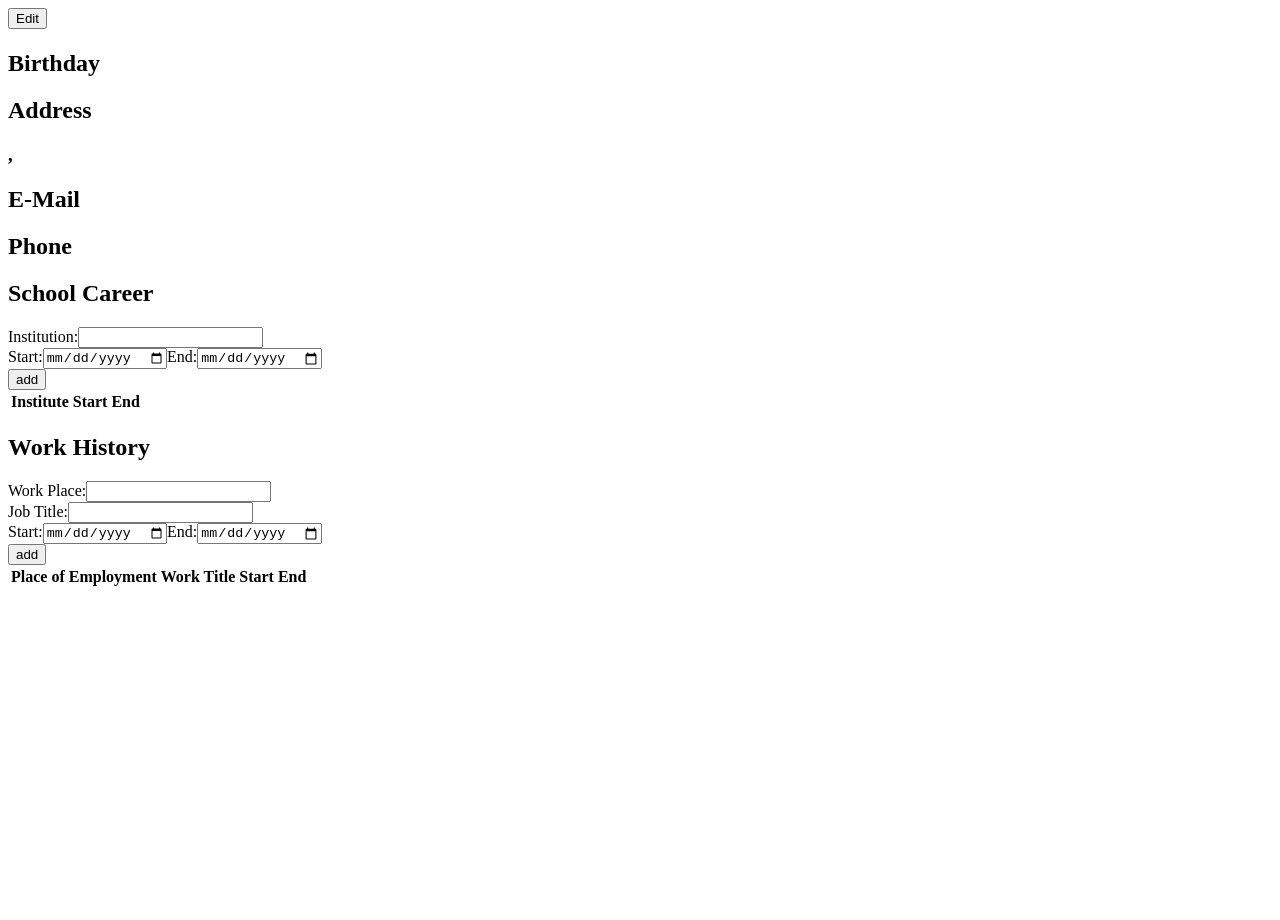
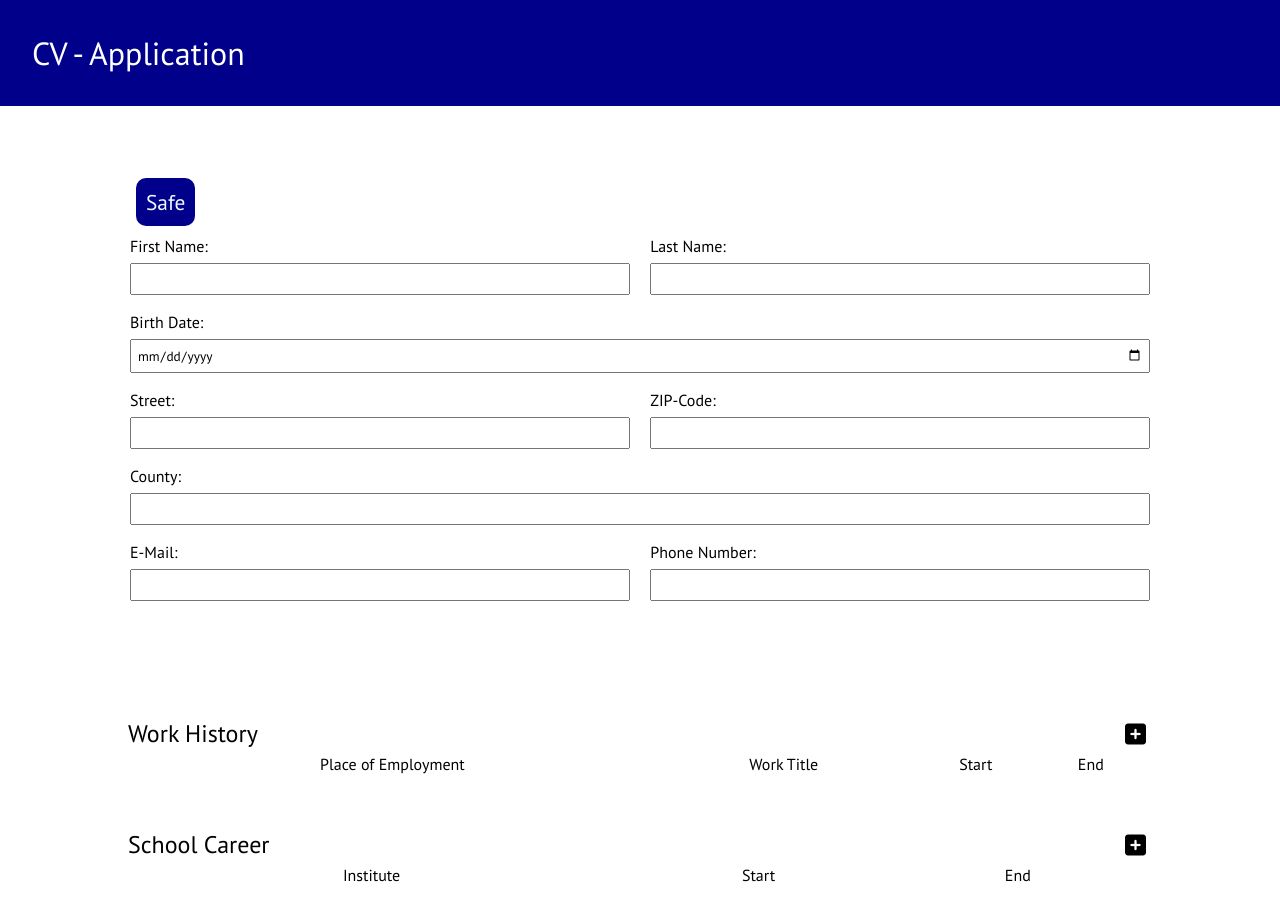
Before and after one commit to JPcookie290/project-cv-application, a React (Vite) app: page / in a window 1280 px wide. Shown: the top 920 px of the page. Before the commit the page ends 800 px from the top, so only its background shows below. Built offline with nearby package versions, Linux system fonts and the light colour scheme.

Commit message:
starting to work on the design

```diff
--- a/index.html
+++ b/index.html
@@ -3,6 +3,16 @@
   <head>
     <meta charset="UTF-8" />
     <link rel="icon" type="image/svg+xml" href="/vite.svg" />
+    <link rel="preconnect" href="https://fonts.googleapis.com" />
+    <link rel="preconnect" href="https://fonts.gstatic.com" crossorigin />
+    <link
+      href="https://fonts.googleapis.com/css2?family=PT+Sans:wght@400;700&display=swap"
+      rel="stylesheet"
+    />
+    <script
+      src="https://kit.fontawesome.com/a8d154e7d8.js"
+      crossorigin="anonymous"
+    ></script>
     <meta name="viewport" content="width=device-width, initial-scale=1.0" />
     <title>Vite + React + TS</title>
   </head>
--- /dev/null
+++ b/src/App.css
@@ -0,0 +1,133 @@
+* {
+  margin: 0%;
+  box-sizing: border-box;
+  font-family: "PT Sans", sans-serif;
+  font-weight: 400;
+  font-style: normal;
+}
+header {
+  background-color: darkblue;
+  color: white;
+  padding: 2em;
+}
+.container {
+  width: 80%;
+  margin-left: auto;
+  margin-right: auto;
+  margin-top: 5%;
+}
+
+input {
+  padding: 5px;
+  margin-top: 0.5em;
+  margin-bottom: 1em;
+}
+form {
+  div {
+    padding: 2px;
+    display: flex;
+    flex-direction: column;
+  }
+}
+
+.twoInputBackToBack {
+  display: flex;
+  flex-direction: row;
+  justify-content: space-between;
+  div {
+    width: 49%;
+    padding: 0;
+  }
+}
+.threeInputBackToBack {
+  display: flex;
+  flex-direction: row;
+  justify-content: space-between;
+  align-items: flex-end;
+  div {
+    width: 45%;
+    padding: 0;
+  }
+  button {
+    width: auto;
+    margin-bottom: 1em;
+  }
+}
+.personalInfo {
+  display: flex;
+  flex-direction: column;
+  h2 {
+    margin-top: 0;
+  }
+  h3 {
+    margin-bottom: 0;
+  }
+  div {
+    margin-bottom: 1em;
+  }
+}
+.twoEntries {
+  display: grid;
+  grid-template-columns: 70% 30%;
+}
+.editBtn {
+  margin: 0.5rem;
+  font-size: 16pt;
+  padding: 0.5rem;
+  align-self: flex-end;
+  background-color: darkblue;
+  color: aliceblue;
+  border: 2px solid darkblue;
+  border-radius: 10px;
+}
+.editBtn:hover {
+  border: 2px solid darkblue;
+  background-color: aliceblue;
+  color: darkblue;
+}
+.history {
+  button:hover {
+    transform: scale(1.2);
+  }
+}
+.personalData {
+  margin-bottom: 10%;
+}
+.workData,
+.educationData {
+  margin-bottom: 5%;
+  display: grid;
+  grid-template-columns: 4fr 1fr;
+  grid-template-rows: auto;
+  h2 {
+    grid-row: 1;
+    grid-column: 1;
+  }
+  button {
+    grid-row: 1;
+    grid-column: 2;
+    justify-self: end;
+    background-color: transparent;
+    border: none;
+  }
+  form {
+    grid-row: 2;
+    grid-column: 1 / span 2;
+  }
+  table {
+    grid-row: 3;
+    grid-column: 1 / span 2;
+    width: 100%;
+    text-align: center;
+  }
+}
+
+.addToTimeLine {
+  font-size: 1.5em;
+}
+@media screen and (min-width: 992px) {
+  history {
+    display: flex;
+    flex-direction: row;
+  }
+}
--- a/src/App.tsx
+++ b/src/App.tsx
@@ -1,13 +1,20 @@
 import PersonalData from "./components/PersonalData";
 import EducationData from "./components/EducationData";
 import WorkHistoryData from "./components/WorkHistoryData";
-
+import "./App.css";
 function App() {
   return (
     <>
-      <PersonalData />
-      <EducationData />
-      <WorkHistoryData />
+      <header>
+        <h1 className="headingApp">CV - Application</h1>
+      </header>
+      <div className="container">
+        <PersonalData />
+        <div className="history">
+          <WorkHistoryData />
+          <EducationData />
+        </div>
+      </div>
     </>
   );
 }
--- a/src/components/EducationData.tsx
+++ b/src/components/EducationData.tsx
@@ -13,9 +13,10 @@ export default function EducationData() {
 
   const addSchool = (e: FormEvent) => {
     e.preventDefault();
-    console.log(singleSchool);
+    // console.log(singleSchool);
     setAllSchools([...allSchools, singleSchool]);
-    console.log(allSchools);
+    // console.log(allSchools);
+    setSingleSchool({ name: "", start: "", end: "" });
   };
   const removeSchool = (name: string) => {
     console.log("test delete", name);
@@ -26,15 +27,31 @@ export default function EducationData() {
       });
     });
   };
+  const changeButton = () => {
+    setShowForm(!showForm);
+  };
+  const [showForm, setShowForm] = useState(false);
   return (
-    <>
+    <div className="educationData">
       <h2>School Career</h2>
-      <EducationDataInput
-        school={singleSchool}
-        setSchool={setSingleSchool}
-        addSchool={addSchool}
-      />
+      {!showForm && (
+        <button className="addToTimeLine" onClick={() => changeButton()}>
+          <i className="fa-solid fa-square-plus"></i>
+        </button>
+      )}
+      {showForm && (
+        <button className="addToTimeLine" onClick={() => changeButton()}>
+          <i className="fa-solid fa-square-minus"></i>
+        </button>
+      )}
+      {showForm && (
+        <EducationDataInput
+          school={singleSchool}
+          setSchool={setSingleSchool}
+          addSchool={addSchool}
+        />
+      )}
       <EducationDataView schools={allSchools} remove={removeSchool} />
-    </>
+    </div>
   );
 }
--- a/src/components/EducationDataInput.tsx
+++ b/src/components/EducationDataInput.tsx
@@ -25,6 +25,7 @@ export default function EducationDataInput({
           onChange={(e) => changeData(e, "name")}
         />
       </div>
+      <div className="threeInputBackToBack">
         <div>
           <label>Start:</label>
           <input
@@ -32,6 +33,8 @@ export default function EducationDataInput({
             value={school.start}
             onChange={(e) => changeData(e, "start")}
           />
+        </div>
+        <div>
           <label>End:</label>
           <input
             type="date"
@@ -40,6 +43,7 @@ export default function EducationDataInput({
           />
         </div>
         <button type="submit">add</button>
+      </div>
     </form>
   );
 }
--- a/src/components/EducationDataView.tsx
+++ b/src/components/EducationDataView.tsx
@@ -25,7 +25,9 @@ export default function EducationDataView({ schools, remove }: Props) {
           <td>{school.start}</td>
           <td>{checkDate(school.end)}</td>
           <td>
-            <button onClick={() => remove(school.name)}>X</button>
+            <button onClick={() => remove(school.name)}>
+              <i className="fa-solid fa-xmark"></i>
+            </button>
           </td>
         </tr>
       ))}
--- a/src/components/PersonalData.tsx
+++ b/src/components/PersonalData.tsx
@@ -1,4 +1,4 @@
-import { FormEvent, useState } from "react";
+import { ChangeEvent, useState } from "react";
 import PersonalDataInput from "./PersonalDataInput";
 import IUserInput from "./Interfaces";
 import PersonalDataView from "./PersonalDataView";
@@ -16,23 +16,29 @@ export default function PersonalData() {
   });
   const changeButton = () => {
     setShowForm(!showForm);
+    setDetail(!showDetail);
   };
-  const [showForm, setShowForm] = useState(false);
-  const handleData = (event: FormEvent, data: IUserInput) => {
-    event.preventDefault();
-    //console.log("test");
+  const [showForm, setShowForm] = useState(true);
+  const [showDetail, setDetail] = useState(false);
+  const changeInput = (e: ChangeEvent<HTMLInputElement>, type: string) => {
+    setPersonalData({ ...personalData, [type]: e?.target?.value });
+    //console.log(e);
+  };
 
-    setPersonalData({
-      ...data,
-    });
-    // console.log(data);
-    // console.log(personalData);
-  };
   return (
-    <>
-      <button onClick={() => changeButton()}>Edit</button>
-      {showForm && <PersonalDataInput handleData={handleData} />}
-      <PersonalDataView data={personalData} />
-    </>
+    <div className="personalData">
+      {showForm && (
+        <button className="editBtn" onClick={() => changeButton()}>
+          Safe
+        </button>
+      )}
+      {!showForm && (
+        <button className="editBtn" onClick={() => changeButton()}>
+          Edit
+        </button>
+      )}
+      {showForm && <PersonalDataInput handleData={changeInput} />}
+      {showDetail && <PersonalDataView data={personalData} />}
+    </div>
   );
 }
--- a/src/components/PersonalDataInput.tsx
+++ b/src/components/PersonalDataInput.tsx
@@ -1,9 +1,9 @@
-import { ChangeEvent, FormEvent, useState } from "react";
+import { ChangeEvent, useState } from "react";
 import IUserInput from "./Interfaces";
 // import PersonalDataView from "./PersonalDataView";
 
 interface Props {
-  handleData: (e: FormEvent<HTMLFormElement>, personalData: IUserInput) => void;
+  handleData: (e: ChangeEvent<HTMLInputElement>, personalData: string) => void;
 }
 
 export default function PersonalDataInput({ handleData }: Props) {
@@ -26,13 +26,16 @@ export default function PersonalDataInput({ handleData }: Props) {
   };
 
   return (
-    <form onSubmit={(e) => handleData(e, personalData)}>
+    <form>
+      <div className="twoInputBackToBack">
         <div>
           <label>First Name:</label>
           <input
             type="text"
             value={personalData.firstname}
-          onChange={(e) => changeInput(e, "firstname")}
+            onChange={(e) => {
+              changeInput(e, "firstname"), handleData(e, "firstname");
+            }}
           />
         </div>
         <div>
@@ -40,23 +43,32 @@ export default function PersonalDataInput({ handleData }: Props) {
           <input
             type="text"
             value={personalData.lastname}
-          onChange={(e) => changeInput(e, "lastname")}
+            onChange={(e) => (
+              changeInput(e, "lastname"), handleData(e, "lastname")
+            )}
           />
         </div>
+      </div>
+
       <div>
         <label>Birth Date:</label>
         <input
           type="date"
           value={personalData.birthday}
-          onChange={(e) => changeInput(e, "birthday")}
+          onChange={(e) => (
+            changeInput(e, "birthday"), handleData(e, "birthday")
+          )}
         />
       </div>
+      <div className="twoInputBackToBack">
         <div>
           <label>Street:</label>
           <input
             type="text"
             value={personalData.street}
-          onChange={(e) => changeInput(e, "street")}
+            onChange={(e) => (
+              changeInput(e, "street"), handleData(e, "street")
+            )}
           />
         </div>
         <div>
@@ -64,23 +76,30 @@ export default function PersonalDataInput({ handleData }: Props) {
           <input
             type="number"
             value={personalData.zipCode}
-          onChange={(e) => changeInput(e, "zipCode")}
+            onChange={(e) => (
+              changeInput(e, "zipCode"), handleData(e, "zipCode")
+            )}
           />
         </div>
+      </div>
+
       <div>
         <label>County:</label>
         <input
           type="text"
           value={personalData.country}
-          onChange={(e) => changeInput(e, "country")}
+          onChange={(e) => (
+            changeInput(e, "country"), handleData(e, "country")
+          )}
         />
       </div>
+      <div className="twoInputBackToBack">
         <div>
           <label>E-Mail:</label>
           <input
             type="email"
             value={personalData.email}
-          onChange={(e) => changeInput(e, "email")}
+            onChange={(e) => (changeInput(e, "email"), handleData(e, "email"))}
           />
         </div>
         <div>
@@ -88,10 +107,10 @@ export default function PersonalDataInput({ handleData }: Props) {
           <input
             type="string"
             value={personalData.phone}
-          onChange={(e) => changeInput(e, "phone")}
+            onChange={(e) => (changeInput(e, "phone"), handleData(e, "phone"))}
           />
         </div>
-      <button type="submit">save</button>
+      </div>
     </form>
   );
 }
--- a/src/components/PersonalDataView.tsx
+++ b/src/components/PersonalDataView.tsx
@@ -6,20 +6,34 @@ interface Props {
 
 export default function PersonalDataView({ data }: Props) {
   return (
-    <div>
-      <h1>
-        {data.firstname} {data.lastname}
-      </h1>
-      <h2>Birthday</h2>
-      <h3>{data.birthday}</h3>
-      <h2>Address</h2>
-      <h3>
-        {data.street}, {data.zipCode} {data.country}
-      </h3>
-      <h2>E-Mail</h2>
-      <h3>{data.email}</h3>
-      <h2>Phone</h2>
-      <h3>{data.phone}</h3>
+    <div className="personalInfo">
+      <div className="twoEntries">
+        <h1>
+          {data.firstname} {data.lastname}
+        </h1>
+        <div>
+          <h3>Date of Birth</h3>
+          <h2>{data.birthday}</h2>
+        </div>
+      </div>
+
+      <div className="twoEntries">
+        <div>
+          <h3>E-Mail</h3>
+          <h2>{data.email}</h2>
+        </div>
+        <div>
+          <h3>Phone</h3>
+          <h2>{data.phone}</h2>
+        </div>
+      </div>
+
+      <div>
+        <h3>Address</h3>
+        <h2>
+          {data.street}, {data.zipCode} {data.country}
+        </h2>
+      </div>
     </div>
   );
 }
--- a/src/components/WorkHistoryData.tsx
+++ b/src/components/WorkHistoryData.tsx
@@ -15,7 +15,8 @@ export default function WorkHistoryData() {
   const addWork = (e: FormEvent) => {
     e.preventDefault();
     setWorkHistory([...workHistory, work]);
-    console.log(workHistory);
+    //console.log(workHistory);
+    setWork({ name: "", title: "", start: "", end: "" });
   };
   const removeWork = (name: string, title: string) => {
     setWorkHistory((prevWork) => {
@@ -24,11 +25,28 @@ export default function WorkHistoryData() {
       });
     });
   };
+  const changeButton = () => {
+    setShowForm(!showForm);
+  };
+  const [showForm, setShowForm] = useState(false);
   return (
-    <>
+    <div className="workData">
       <h2>Work History</h2>
-      <WorkHistoryDataInput work={work} setWork={setWork} addWork={addWork} />
+      {!showForm && (
+        <button className="addToTimeLine" onClick={() => changeButton()}>
+          <i className="fa-solid fa-square-plus"></i>
+        </button>
+      )}
+      {showForm && (
+        <button className="addToTimeLine" onClick={() => changeButton()}>
+          <i className="fa-solid fa-square-minus"></i>
+        </button>
+      )}
+
+      {showForm && (
+        <WorkHistoryDataInput work={work} setWork={setWork} addWork={addWork} />
+      )}
       <WorkHistoryDataView workHistory={workHistory} remove={removeWork} />
-    </>
+    </div>
   );
 }
--- a/src/components/WorkHistoryDataInput.tsx
+++ b/src/components/WorkHistoryDataInput.tsx
@@ -23,7 +23,7 @@ export default function WorkHistoryDataInput({
   return (
     <form onSubmit={addWork}>
       <div>
-        <label>Work Place:</label>
+        <label>Company:</label>
         <input
           type="text"
           value={work.name}
@@ -38,6 +38,7 @@ export default function WorkHistoryDataInput({
           onChange={(e) => changeData(e, "title")}
         />
       </div>
+      <div className="threeInputBackToBack">
         <div>
           <label>Start:</label>
           <input
@@ -45,6 +46,8 @@ export default function WorkHistoryDataInput({
             value={work.start}
             onChange={(e) => changeData(e, "start")}
           />
+        </div>
+        <div>
           <label>End:</label>
           <input
             type="date"
@@ -53,6 +56,7 @@ export default function WorkHistoryDataInput({
           />
         </div>
         <button type="submit">add</button>
+      </div>
     </form>
   );
 }
--- a/src/components/WorkHistoryDataView.tsx
+++ b/src/components/WorkHistoryDataView.tsx
@@ -13,7 +13,7 @@ export default function WorkHistoryDataView({ workHistory, remove }: Props) {
     }
   };
   return (
-    <table>
+    <table className="workHistoryList">
       <tr>
         <th>Place of Employment</th>
         <th>Work Title</th>
@@ -28,7 +28,9 @@ export default function WorkHistoryDataView({ workHistory, remove }: Props) {
           <td>{work.start}</td>
           <td>{checkDate(work.end)}</td>
           <td>
-            <button onClick={() => remove(work.name, work.title)}>X</button>
+            <button onClick={() => remove(work.name, work.title)}>
+              <i className="fa-solid fa-xmark"></i>
+            </button>
           </td>
         </tr>
       ))}
```
Lines whose indentation alone changed are shown as unchanged.
